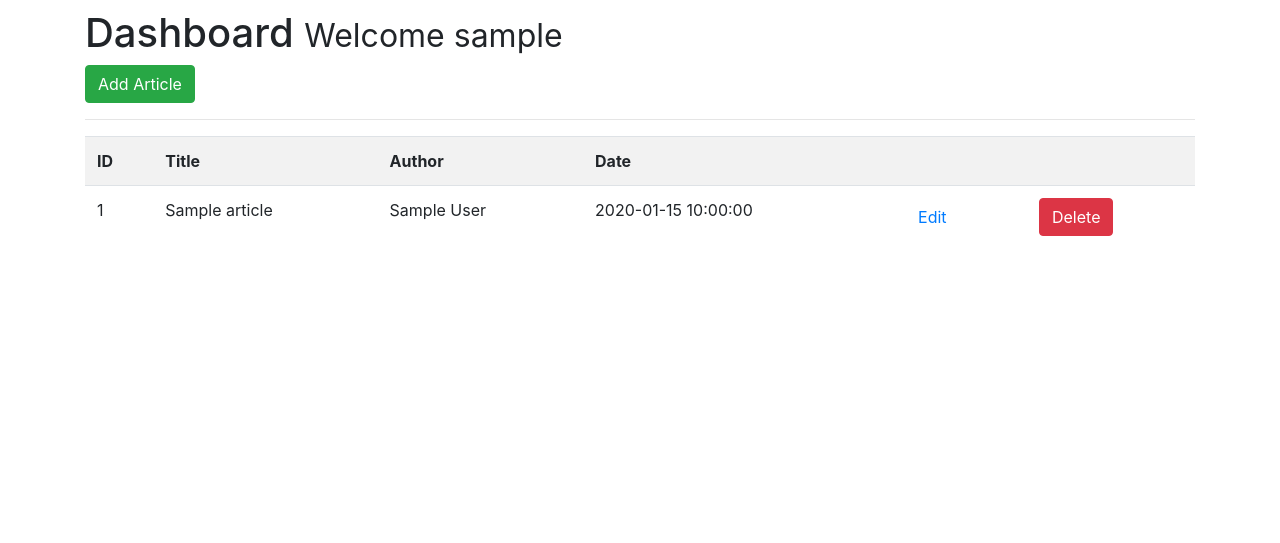
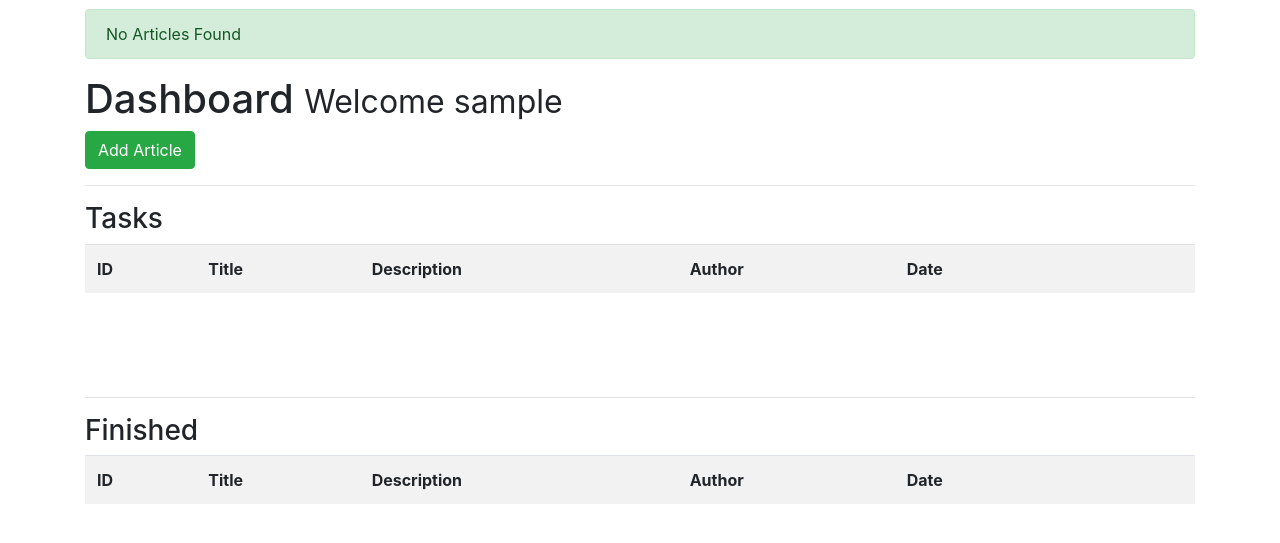
Before and after one commit to erb64/flasktodo, a Flask app: page /dashboard in a window 1280 px wide. Shown: the part 57-600 px from the top of the page. Run offline with Flask 2, Linux system fonts and the light colour scheme; the visitor is signed in with stand-in values (Sample User, id 1); tables that the repository leaves empty or names only in its code hold one stand-in row (values such as "Sample post"); lists and menus that the app fills with data are empty; some libraries are stand-ins or nearby versions.

Commit message:
added remove/reactivate functionality and separation using specified database queries for the dashboard

```diff
--- a/app.py
+++ b/app.py
@@ -160,13 +160,18 @@
 	#create cursor
 	cur = mysql.connection.cursor()
 
-	#get Articles
-	result = cur.execute("SELECT * FROM articles")
+	#get todo Articles
+	result = cur.execute("SELECT * FROM articles WHERE valid = TRUE")
+	articles_todo = cur.fetchall()
 
-	articles = cur.fetchall()
+	#get todo Articles
+	result = cur.execute("SELECT * FROM articles WHERE valid = FALSE")
+	articles_done = cur.fetchall()
+
+
 
 	if result > 0:
-		return render_template('dashboard.html', articles=articles)
+		return render_template('dashboard.html', articles_todo=articles_todo, articles_done=articles_done)
 	else:
 		msg = 'No Articles Found'
 		return render_template('dashboard.html', msg=msg)
@@ -253,7 +258,8 @@
 	cur = mysql.connection.cursor()
 
 	#execute
-	cur.execute("DELETE FROM articles WHERE id= %s", [id])
+	# cur.execute("DELETE FROM articles WHERE id= %s", [id])
+	cur.execute("UPDATE articles SET valid=FALSE WHERE id=%s", (id))
 
 	#commit
 	mysql.connection.commit()
@@ -265,6 +271,26 @@
 
 	return redirect(url_for('dashboard'))
 
+#delete article
+@app.route('/reactivate_article/<string:id>', methods = ['POST'])
+@is_logged_in
+def reactivate_article(id):
+	#create cursor
+	cur = mysql.connection.cursor()
+
+	#execute
+	# cur.execute("DELETE FROM articles WHERE id= %s", [id])
+	cur.execute("UPDATE articles SET valid=TRUE WHERE id=%s", (id))
+
+	#commit
+	mysql.connection.commit()
+
+	#close connection
+	cur.close()
+
+	flash('Article Reactivated', 'success')
+
+	return redirect(url_for('dashboard'))
 
 if __name__ == '__main__':
 	app.secret_key = 'super secret key'
--- a/templates/article.html
+++ b/templates/article.html
@@ -5,7 +5,7 @@
 	<small>Written by {{article.author}} on {{article.create_date}}</small>
 	<hr>
 	<div>
-		{{article.body}}
+		{{article.body | safe }}
 	</div>
 
 {% endblock %}
--- a/templates/dashboard.html
+++ b/templates/dashboard.html
@@ -4,29 +4,67 @@
   <h1>Dashboard <small> Welcome {{session.username}}</small></h1>
   <a class="btn btn-success" href="/add_article"> Add Article </a>
   <hr>
+  <h3>Tasks</h3>
   <table class="table table-striped">
     <tr>
       <th>ID</th>
       <th>Title</th>
+      <th>Description</th>
       <th>Author</th>
       <th>Date</th>
       <th></th>
       <th></th>
     </tr>
-    {% for article in articles %}
+    {% for article in articles_todo %}
+
       <tr>
         <td>{{article.id}}</td>
         <td>{{article.title}}</td>
+        <td style="width:300px">{{article.body | safe}}</td>
         <td>{{article.author}}</td>
         <td>{{article.create_date}}</td>
         <td><a href="edit_article/{{article.id}}" class="btn btn-default pull-right">Edit</a></td>
         <td>
           <form action="{{url_for('delete_article', id=article.id)}}" method="post">
             <input type="hidden" name="_method" value="DELETE">
-            <input type="submit" value="Delete" class="btn btn-danger">
+            <input type="submit" value="Complete" class="btn btn-danger">
           </form>
         </td>
       </tr>
+
+    {% endfor %}
+  </table>
+
+  <br><br><br>
+  <hr>
+  <h3>Finished</h3>
+  <table class="table table-striped">
+    <tr>
+      <th>ID</th>
+      <th>Title</th>
+      <th>Description</th>
+      <th>Author</th>
+      <th>Date</th>
+      <th></th>
+      <th></th>
+    </tr>
+    {% for article in articles_done %}
+
+      <tr>
+        <td>{{article.id}}</td>
+        <td>{{article.title}}</td>
+        <td style="width:300px">{{article.body | safe}}</td>
+        <td>{{article.author}}</td>
+        <td>{{article.create_date}}</td>
+        <td><a href="edit_article/{{article.id}}" class="btn btn-default pull-right">Edit</a></td>
+        <td>
+          <form action="{{url_for('reactivate_article', id=article.id)}}" method="post">
+            <input type="hidden" name="_method" value="DELETE">
+            <input type="submit" value="Reactivate" class="btn btn-danger">
+          </form>
+        </td>
+      </tr>
+
     {% endfor %}
   </table>
 {% endblock%}
```
Also changed, not shown: templates/articles.html (+11 -2 lines).
